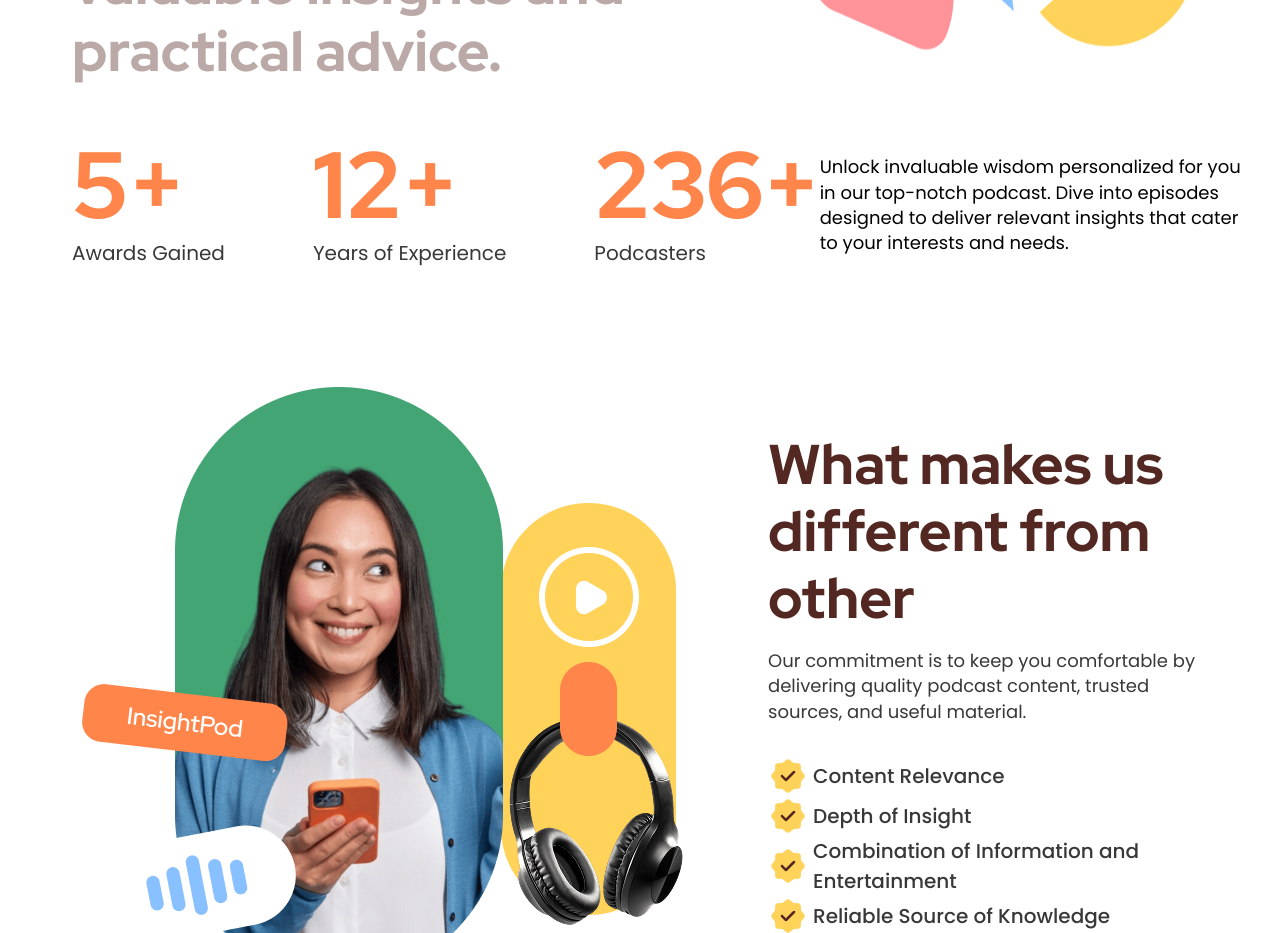
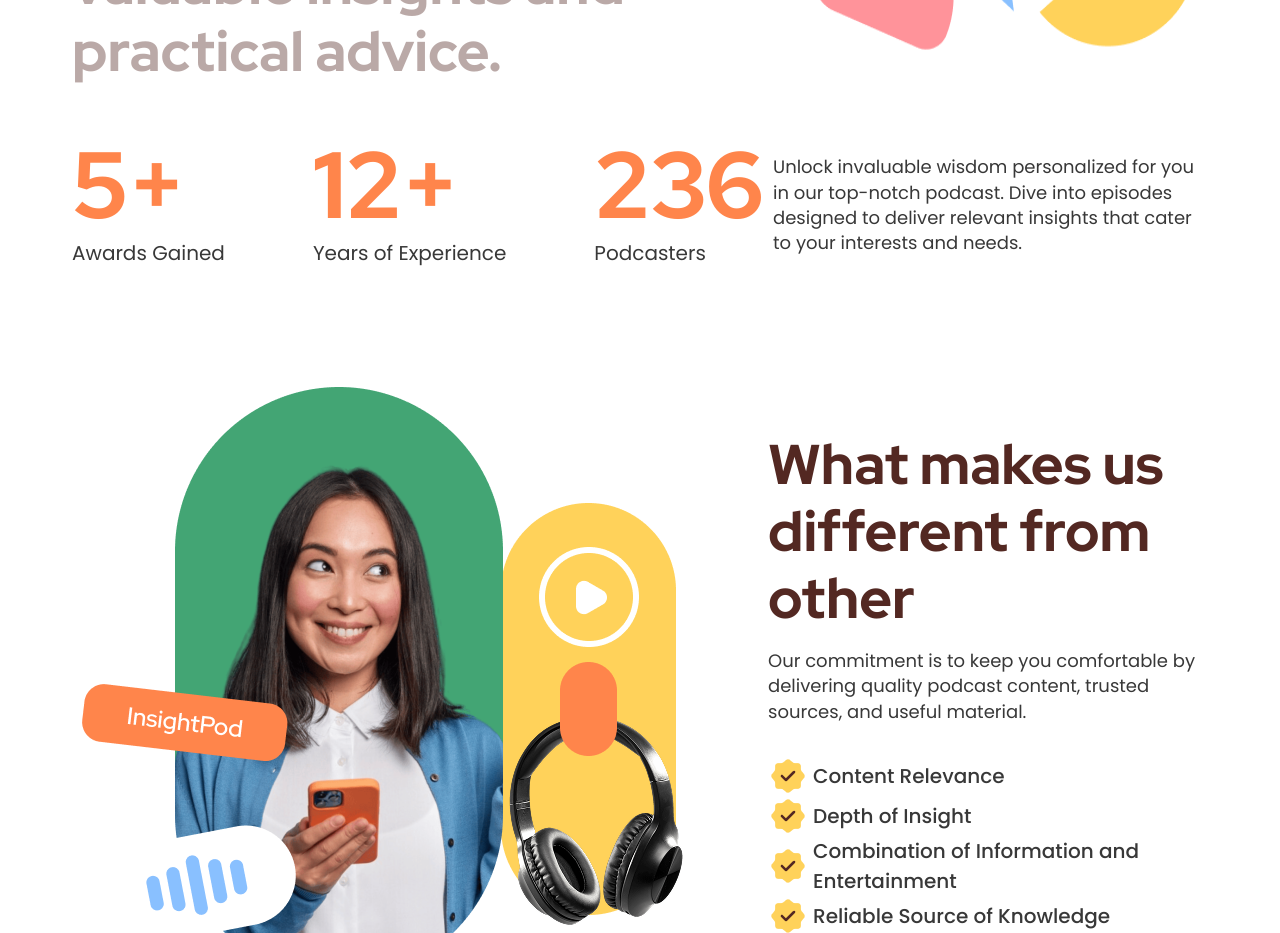
Before and after one commit to gpyuan/insightpod-stream-platform, a React (Vite) app: page / in a window 1280 px wide. Shown: the part 2560-3493 px from the top of the page. Built offline with nearby package versions, Linux system fonts and the light colour scheme; a web font is replaced by a local one.

Commit message:
feat(About): 修正achivements邏輯

```diff
--- a/src/components/features/About/About.jsx
+++ b/src/components/features/About/About.jsx
@@ -2,6 +2,11 @@ import "./About.scss";
 import aboutImg from "@/assets/images/about.png";
 
 const About = () => {
+  const stats = [
+    { number: "5+", label: "Awards Gained" },
+    { number: "12+", label: "Years of Experience" },
+    { number: "236", label: "Podcasters" },
+  ];
   return (
     <section className="about">
       <div className="about__header">
@@ -23,19 +28,14 @@ const About = () => {
 
       <div className="about__content">
         <div className="about__content__achivements">
-          <div className="about__content__achivement">
-            <p className="about__content__number h1">5+</p>
-            <p className="about__content__name body2">Awards Gained</p>
-          </div>
-          <div className="about__content__achivement">
-            <p className="about__content__number h1">12+</p>
-            <p className="about__content__name body2">Years of Experience</p>
-          </div>
-          <div className="about__content__achivement">
-            <p className="about__content__number h1">236+</p>
-            <p className="about__content__name body2">Podcasters</p>
-          </div>
+          {stats.map((item, index) => (
+            <div key={index} className="about__content__item">
+              <span className="about__content__number h1">{item.number}</span>
+              <p className="about__content__lable body2">{item.label}</p>
+            </div>
+          ))}
         </div>
+
         <div className="about__content__description">
           <p className="about__content__description__text body4">
             Unlock invaluable wisdom personalized for you in our top-notch
--- a/src/components/features/About/About.scss
+++ b/src/components/features/About/About.scss
@@ -108,17 +108,13 @@
       }
     }
 
-    &__achivement {
-      display: flex;
-      flex-direction: column;
-
+    &__item {
       @include tablet {
         margin-bottom: 48px;
       }
 
       @include mobile {
         display: flex;
-        flex-direction: row;
         align-items: center;
         gap: 16px;
       }
@@ -136,18 +132,14 @@
       }
     }
 
-    &__name {
+    &__lable {
       color: $text-secondary;
-      white-space: nowrap;
-
-      @include mobile {
-        // white-space: wrap;
-      }
     }
 
     &__description {
       &__text {
         width: 435px;
+        color: $text-secondary;
 
         @include tablet {
           width: 100%;
```
